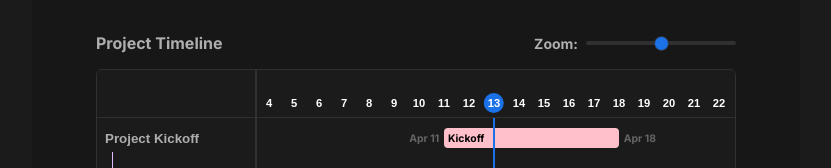
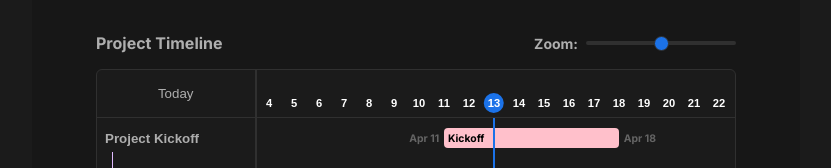
Before and after one commit to christiananagnostou/www, a Next.js app: page /lab in a window 1280 px wide. Shown: the part 146-314 px from the top of the page, without its empty margins (224-1055 px from the left). Built offline with nearby package versions, Linux system fonts and the light colour scheme.

Commit message:
feat: add scroll to today button

```diff
--- a/components/Lab/gantt/DateBar/styles.ts
+++ b/components/Lab/gantt/DateBar/styles.ts
@@ -21,6 +21,7 @@ export const DateLabel = styled.div<{ dateWidth: number }>`
   bottom: 0;
   transform: translateX(-50%);
   left: ${({ dateWidth }) => `${dateWidth / 2}px`};
+  padding-bottom: 0.5rem;
 `
 
 export const DaySpan = styled.span<{ isToday: boolean; opacity: number }>`
--- a/components/Lab/gantt/ItemTitle/styles.ts
+++ b/components/Lab/gantt/ItemTitle/styles.ts
@@ -11,6 +11,7 @@ export const TitleButton = styled.button<{ paddingLeft: number; height: number }
   background: transparent;
   color: inherit;
   border: none;
+  cursor: pointer;
 
   &.hovered {
     background: rgba(0, 0, 0, 0.1);
--- a/components/Lab/gantt/index.tsx
+++ b/components/Lab/gantt/index.tsx
@@ -19,6 +19,7 @@ import {
   LegendItem,
   Resizer,
   RightSide,
+  ScrollToTodayBtn,
   StickyTop,
   Title,
   TodayBar,
@@ -60,9 +61,9 @@ const Gantt = ({ items, defaultZoom = 10, chartTitle, legend }: GanttProps) => {
   const numDaysShown = useMemo(() => getNumDaysShown(itemsDateRange), [itemsDateRange])
   const itemsChildrenMap = useMemo(() => getItemsChildrenMap(items), [items])
 
-  const resizer = useRef(null as HTMLDivElement | null)
-  const leftSide = useRef(null as HTMLDivElement | null)
-  const rightSide = useRef(null as HTMLDivElement | null)
+  const resizer = useRef<HTMLDivElement | null>(null)
+  const leftSide = useRef<HTMLDivElement | null>(null)
+  const rightSide = useRef<HTMLDivElement | null>(null)
   const mouseX = useRef(0)
   const mouseY = useRef(0)
   const rightWidth = useRef(0)
@@ -84,7 +85,7 @@ const Gantt = ({ items, defaultZoom = 10, chartTitle, legend }: GanttProps) => {
   }
 
   // Handle the mousedown event when user drags the resizer
-  const mouseDownHandler = (e: React.MouseEvent) => {
+  const handleResizeMouseDown = (e: React.MouseEvent) => {
     if (!rightSide.current) return
     // Get the current mouse position
     mouseX.current = e.clientX
@@ -92,14 +93,14 @@ const Gantt = ({ items, defaultZoom = 10, chartTitle, legend }: GanttProps) => {
     rightWidth.current = rightSide.current.getBoundingClientRect().width
 
     // Attach the listeners to document
-    document.addEventListener('mouseup', mouseUpHandler)
-    document.addEventListener('mousemove', mouseMoveHandler)
+    document.addEventListener('mouseup', handleResizeMouseUp)
+    document.addEventListener('mousemove', handleResizeMouseMove)
   }
 
-  const mouseMoveHandler = (e: MouseEvent) => {
+  const handleResizeMouseMove = (e: MouseEvent) => {
     if (!leftSide.current || !rightSide.current || !resizer.current) return
 
-    // How far the mouse/thumb has been moved
+    // Calc how far the mouse/thumb has been moved
     const dx = e.clientX - mouseX.current
     const parent = resizer.current.parentNode as HTMLDivElement | null
     const parentWidth = parent?.getBoundingClientRect().width
@@ -108,22 +109,38 @@ const Gantt = ({ items, defaultZoom = 10, chartTitle, legend }: GanttProps) => {
     rightSide.current.style.width = `${newRightWidth}%`
 
     document.documentElement.style.cursor = 'col-resize'
-
     leftSide.current.style.pointerEvents = 'none'
     rightSide.current.style.pointerEvents = 'none'
   }
 
-  const mouseUpHandler = () => {
-    document.documentElement.style.removeProperty('cursor')
+  const handleResizeMouseUp = () => {
     if (!leftSide.current || !rightSide.current) return
 
+    document.documentElement.style.removeProperty('cursor')
     leftSide.current.style.removeProperty('pointer-events')
     rightSide.current.style.removeProperty('pointer-events')
 
-    // Remove the handlers of mousemove and mouseup
-    document.removeEventListener('mouseup', mouseUpHandler)
-    document.removeEventListener('mousemove', mouseMoveHandler)
+    document.removeEventListener('mouseup', handleResizeMouseUp)
+    document.removeEventListener('mousemove', handleResizeMouseMove)
   }
+
+  const scrollToDate = useCallback(
+    (targetDate: string | dayjs.Dayjs, behavior: ScrollOptions['behavior']) => {
+      const dateElem = document.getElementById(dayjs(targetDate).format('YYYY-MMM-D'))
+      if (!dateElem || !dateBar.current) return
+
+      const colWidth = dateElem.offsetWidth
+      const containerWidth = dateBar.current.offsetWidth
+      const centerOfDateElem = dateElem.offsetLeft - containerWidth / 2 + colWidth / 2
+
+      dateBar.current.scrollTo({ left: centerOfDateElem, behavior })
+    },
+    [dateBar]
+  )
+
+  useEffect(() => {
+    scrollToDate(dayjs(), 'auto')
+  }, [scrollToDate, pathname])
 
   const renderTodayBar = () => {
     const { firstDate } = itemsDateRange
@@ -131,24 +148,6 @@ const Gantt = ({ items, defaultZoom = 10, chartTitle, legend }: GanttProps) => {
     const barWidth = 2
     return <TodayBar width={barWidth} offsetDays={offsetDaysStart} dateWidth={dateWidth} />
   }
-
-  const scrollToDate = useCallback(
-    (targetDate: string | dayjs.Dayjs, behavior: ScrollOptions['behavior']) => {
-      const currDayDiv = document.getElementById(dayjs(targetDate).format('YYYY-MMM-D'))
-      if (!currDayDiv || !dateBar.current) return
-
-      const colWidth = currDayDiv.offsetWidth
-      const containerWidth = dateBar.current.offsetWidth
-      const centerOfCurrDayDiv = currDayDiv.offsetLeft - containerWidth / 2 + colWidth / 2
-
-      dateBar.current.scrollTo({ left: centerOfCurrDayDiv, behavior })
-    },
-    [dateBar]
-  )
-
-  useEffect(() => {
-    scrollToDate(dayjs(), 'auto')
-  }, [scrollToDate, pathname])
 
   return (
     <GanttContainer>
@@ -173,7 +172,9 @@ const Gantt = ({ items, defaultZoom = 10, chartTitle, legend }: GanttProps) => {
         <div style={{ display: 'flex', alignItems: 'stretch' }}>
           {/* Left Side */}
           <LeftSide ref={leftSide}>
-            <StickyTop>{/* <button onClick={() => scrollToDate(dayjs(), 'smooth')}>Today</button> */}</StickyTop>
+            <StickyTop>
+              <ScrollToTodayBtn onClick={() => scrollToDate(dayjs(), 'smooth')}>Today</ScrollToTodayBtn>
+            </StickyTop>
 
             {/* Titles */}
             <div style={{ overflow: 'hidden' }}>
@@ -192,7 +193,7 @@ const Gantt = ({ items, defaultZoom = 10, chartTitle, legend }: GanttProps) => {
           </LeftSide>
 
           {/* Resizer */}
-          <Resizer ref={resizer} onMouseDown={mouseDownHandler} />
+          <Resizer ref={resizer} onMouseDown={handleResizeMouseDown} />
 
           {/* Right Side */}
           <RightSide ref={rightSide}>
@@ -208,7 +209,9 @@ const Gantt = ({ items, defaultZoom = 10, chartTitle, legend }: GanttProps) => {
 
             {/* Bars */}
             <BarsContainer ref={barsContainer}>
+              {/* Today Bar */}
               {renderTodayBar()}
+
               {itemsChildrenMap.get('root')?.map((item) => (
                 <ItemBar
                   key={item.id + '_bar'}
--- a/components/Lab/gantt/styles.ts
+++ b/components/Lab/gantt/styles.ts
@@ -86,8 +86,6 @@ export const StickyTop = styled.div`
   z-index: 20;
   height: 3rem;
   border-bottom: 1px solid var(--border-color);
-  background-color: var(--bg);
-  padding-bottom: 0.5rem;
   overflow-x: auto;
   overflow-y: hidden;
   width: 100%;
@@ -99,6 +97,21 @@ export const StickyTop = styled.div`
   /* Hide scrollbar for IE, Edge, and Firefox */
   -ms-overflow-style: none; /* IE and Edge */
   scrollbar-width: none; /* Firefox */
+`
+
+export const ScrollToTodayBtn = styled.button`
+  display: block;
+  height: 100%;
+  width: 100%;
+  background: transparent;
+  border: none;
+  color: inherit;
+  cursor: pointer;
+
+  &:hover,
+  &:focus {
+    background-color: rgba(0, 0, 0, 0.1);
+  }
 `
 
 export const Resizer = styled.div`
@@ -120,7 +133,6 @@ export const BarsContainer = styled.div`
   flex-direction: column;
   max-width: 100%;
   overflow-x: auto;
-  overflow-y: hidden;
 `
 
 export const Legend = styled.div`
```
